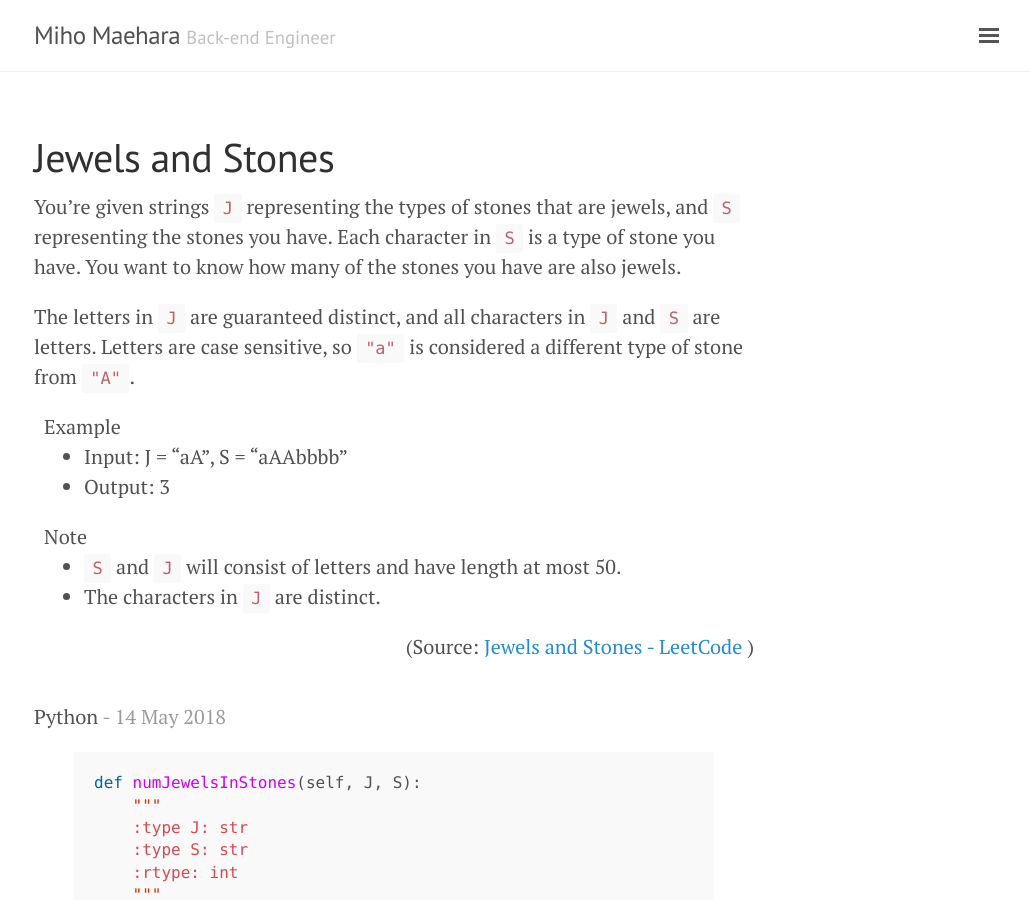
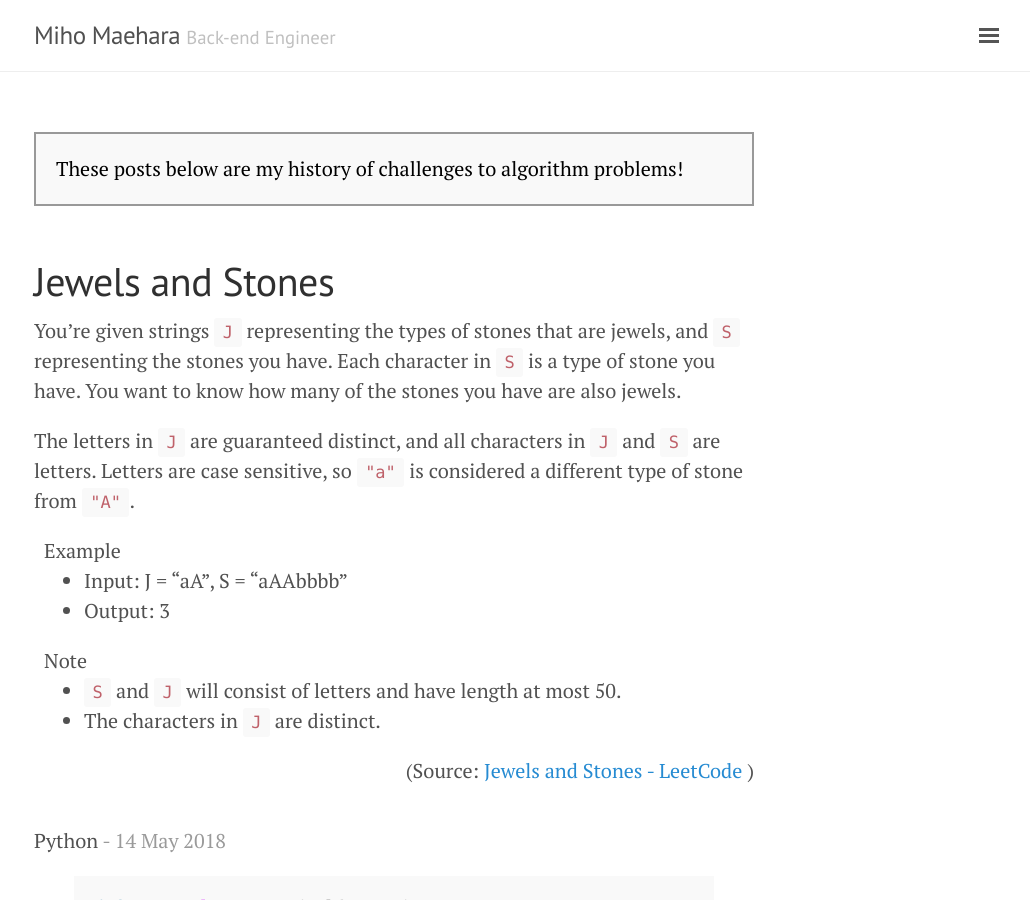
Before and after one commit to rami6/portfolio, a Jekyll site: the page built from algorithms/index.html, in a window 1280 px wide and 900 px high. Shown: the whole window, without its empty margins (246-1276 px from the left). Built offline with Jekyll 4.4.1, drawn with Linux system fonts in a browser that asks for light colours; the list of posts is cut into pages by our own code.

Commit message:
Add description

```diff
--- a/algorithms/index.html
+++ b/algorithms/index.html
@@ -2,6 +2,9 @@
 layout: default
 title: Algorithm
 ---
+<div class="message" style="border: solid; border-color: #999999; border-width: 2pt; color: black; margin-bottom: 2.5em;">
+  These posts below are my history of challenges to algorithm problems!
+</div>
 
 <div class="posts">
   {% for post in paginator.posts %}
```
